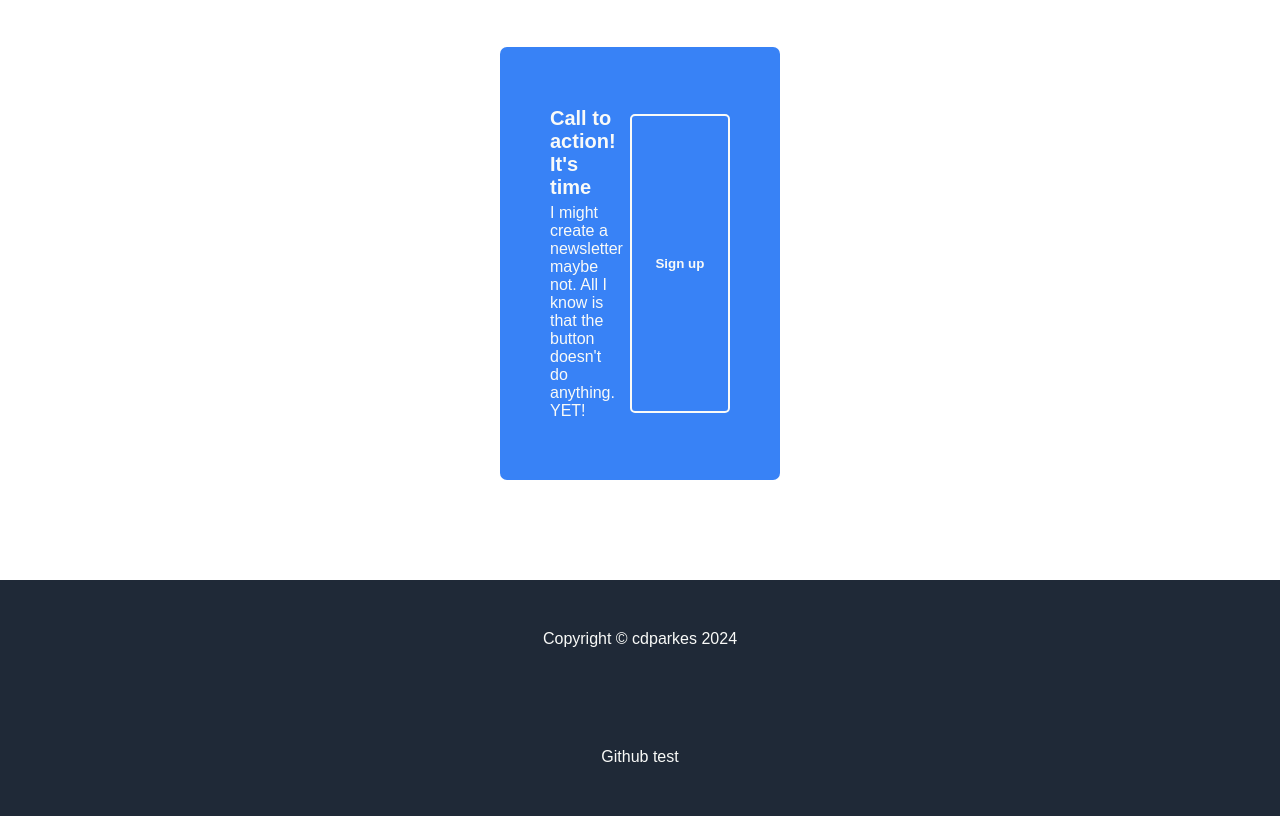
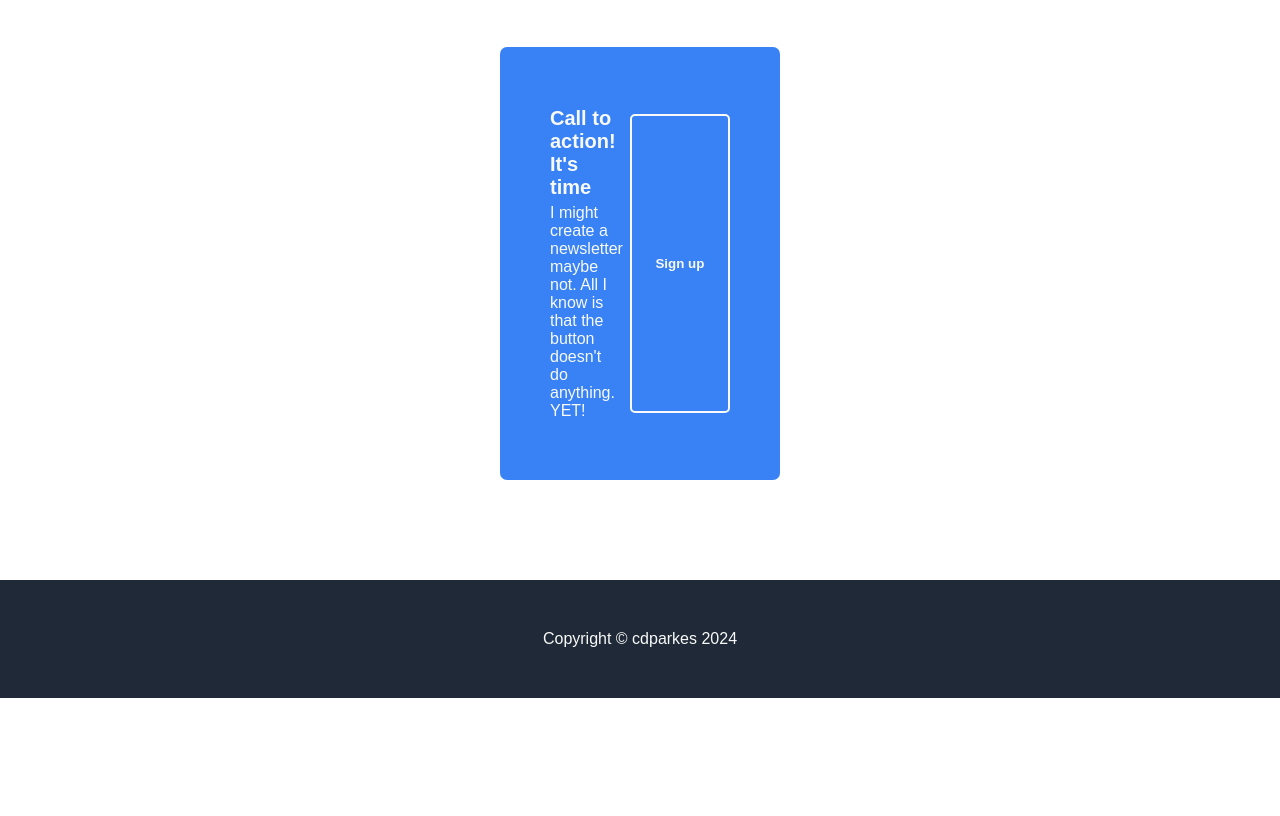
Before and after one commit to cdparkes/homepage_cdparkes, a plain HTML site: page index.html in a window 1280 px wide. Shown: the part 1876-2692 px from the top of the page. After the commit the page ends 2574 px from the top, so only its background shows below. Drawn offline with Linux system fonts and the light colour scheme.

Commit message:
remove last commit 	last change was only a test so this removes it 	# Your branch is up to date with 'origin/main'.

```diff
--- a/index.html
+++ b/index.html
@@ -66,7 +66,6 @@
             </div>
         </div>
         <div class="footer">Copyright &copy; cdparkes 2024</div>
-        <div class="footer">Github test</div>
         <script src="" async defer></script>
     </body>
 </html>
```
